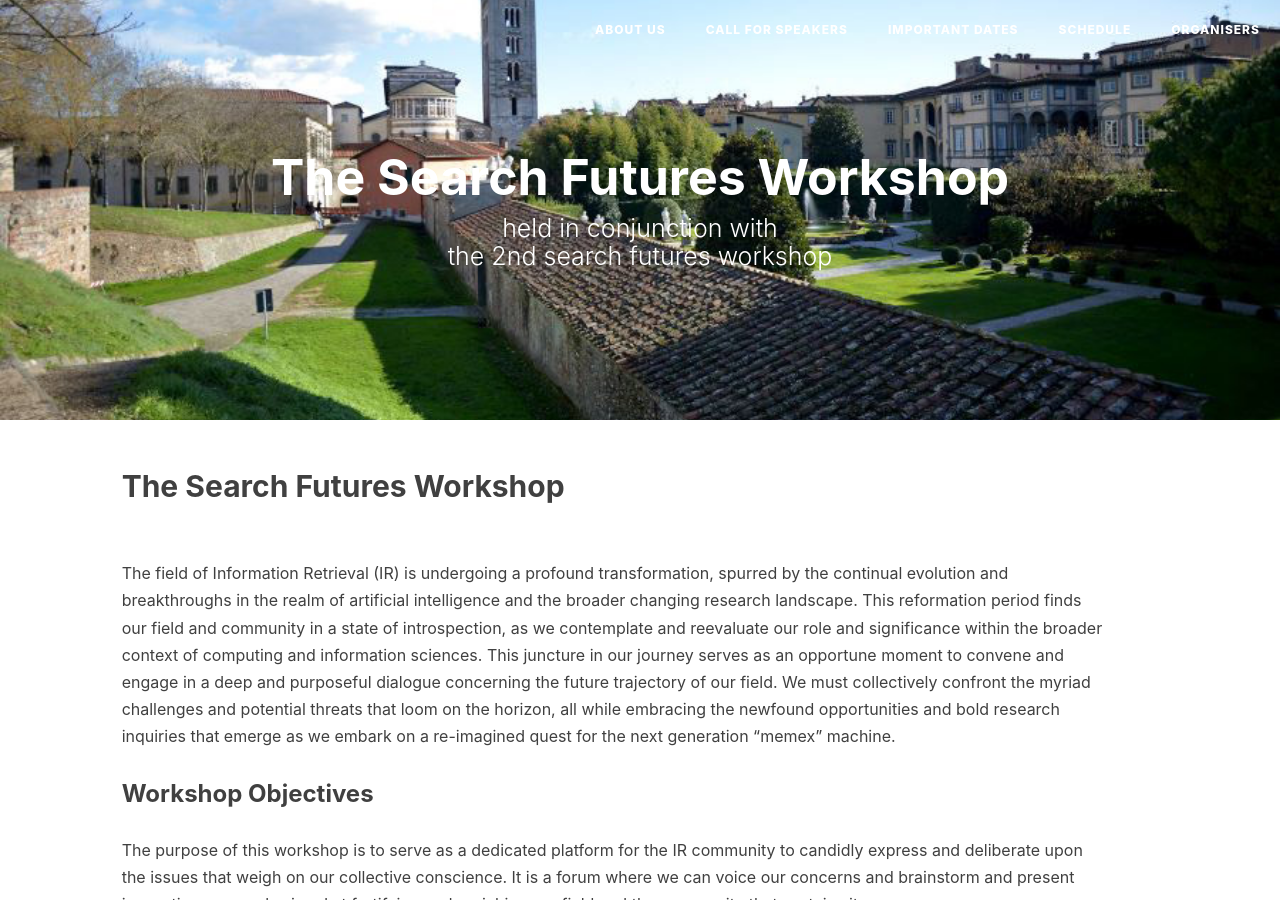
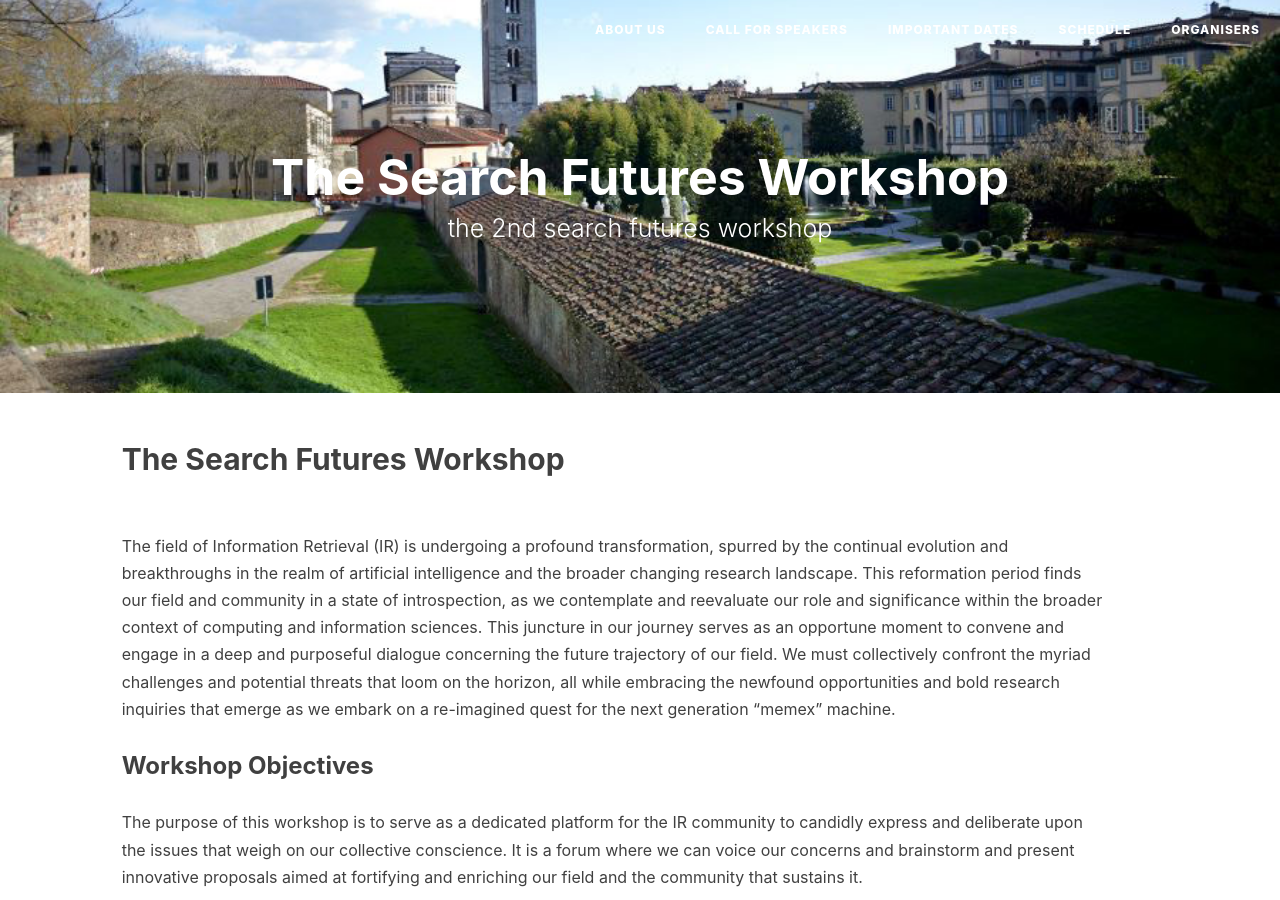
Before and after one commit to SearchFutures/SearchFutures.github.io, a Jekyll site: the page built from index.md, in a window 1280 px wide and 900 px high. Built offline with Jekyll 4.4.1, drawn with Linux system fonts in a browser that asks for light colours; nearby versions of some CDN libraries; our own code applies the rules of GitHub Pages for plain Markdown files.

Commit message:
Update page.html

```diff
--- a/_layouts/page.html
+++ b/_layouts/page.html
@@ -10,7 +10,7 @@ layout: default
                 <div class="site-heading">
                     <h1 style="font-size: 5rem">{% if page.title %}{{ page.title }}{% else %}{{ site.title }}{% endif %}</h1>
                     <!--<hr class="small">-->
-                    <span class="subheading" style="font-size: 2.5rem"> held in conjunction with<br/>the 2nd search futures workshop</span>
+                    <span class="subheading" style="font-size: 2.5rem">the 2nd search futures workshop</span>
                 </div>
             </div>
         </div>
```
